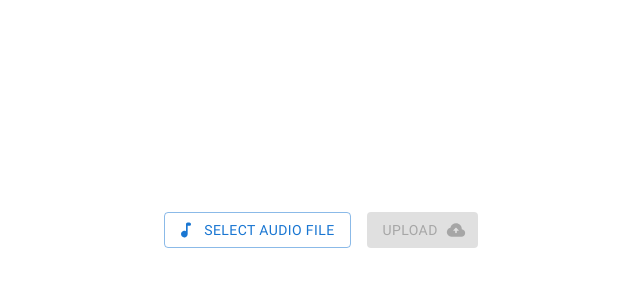
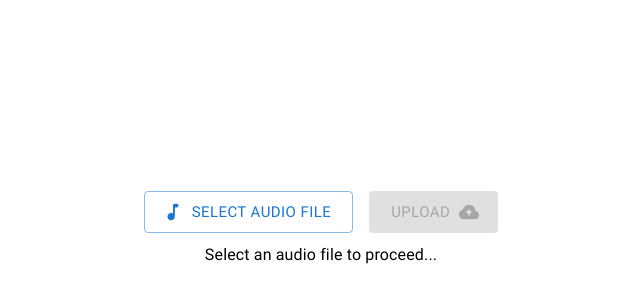
Before and after one commit to Rocker2102/frontend-task-react, a React (Create React App) app in the folder frontend-react/: page / in a window 1280 px wide. Shown: the part 170-470 px from the top of the page, without its empty margins (319-959 px from the left). Built offline with nearby package versions, Linux system fonts and the light colour scheme.

Commit message:
Add info msg if no file is selected

```diff
--- a/frontend-react/src/components/UploadForm.jsx
+++ b/frontend-react/src/components/UploadForm.jsx
@@ -85,7 +85,8 @@ class UploadButton extends React.Component {
     };
 
     render () {
-        const inputBtnId = "audio-file";
+        const infoMsg = 'Select an audio file to proceed...';
+        const inputBtnId = 'audio-file';
 
         return (
             <Box sx={{
@@ -102,11 +103,14 @@ class UploadButton extends React.Component {
                                 style={{ display: 'none' }}
                                 onChange={this.handleFile}
                             />
-                            <Button variant="outlined" component="span" startIcon={<AudioIcon />}>
+                            <Button variant="outlined" component="span" startIcon={<AudioIcon />}
+                                size="large"
+                            >
                                 Select Audio File
                             </Button>
                         </label>
                         <Button type="submit" component="button" variant="contained"
+                            size="large"
                             color="success"
                             endIcon={<BackupIcon />}
                             disabled={this.state.file === null ? true : false}
@@ -114,6 +118,10 @@ class UploadButton extends React.Component {
                             Upload
                         </Button>
                     </Stack>
+
+                    <Typography variant="subtitle1" mt={1} align="center">
+                        {this.state.file === null ? infoMsg : ''}
+                    </Typography>
 
                     <DisplayFileInfo file={this.state.file} removeFile={this.removeFile} />
                 </form>
```
